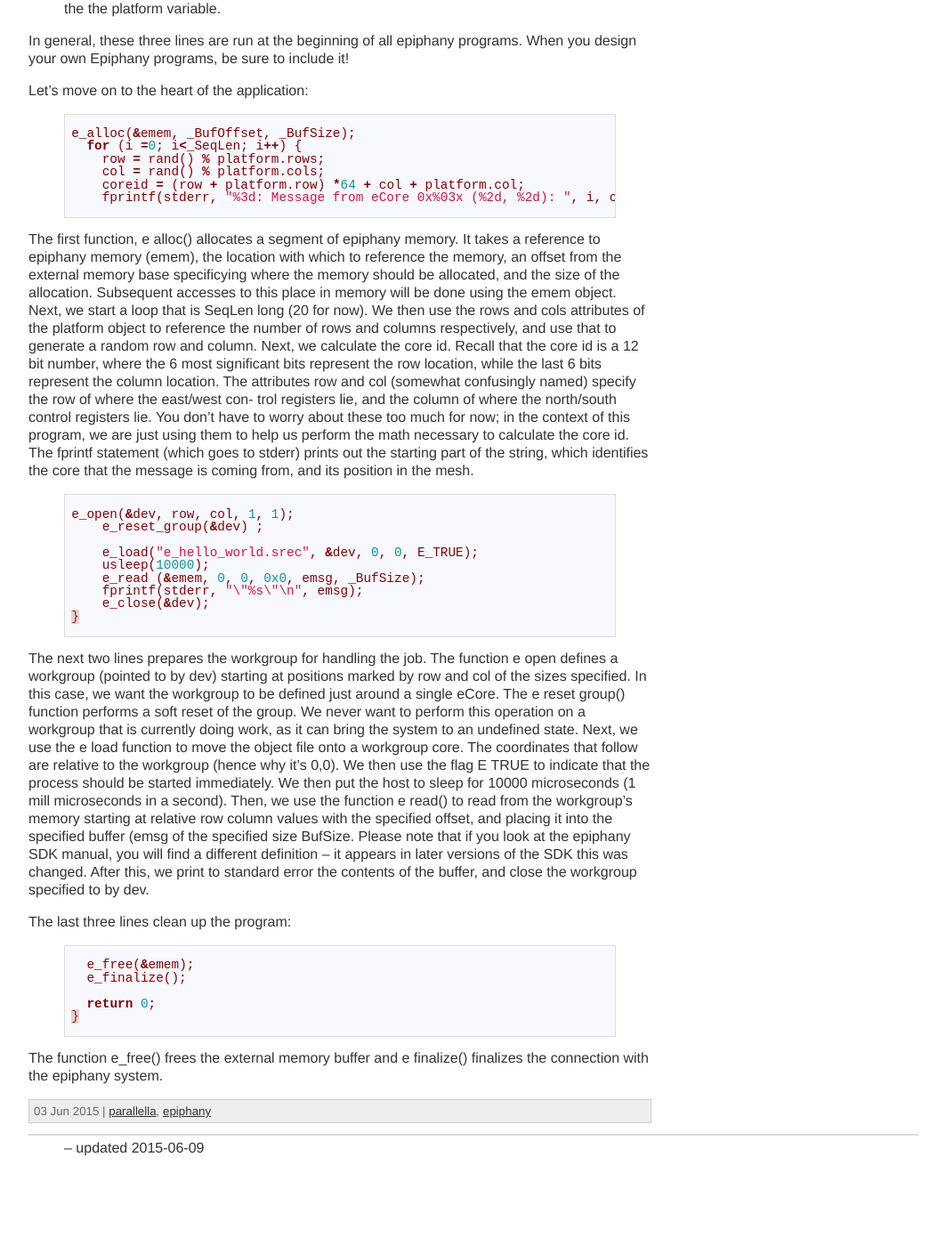
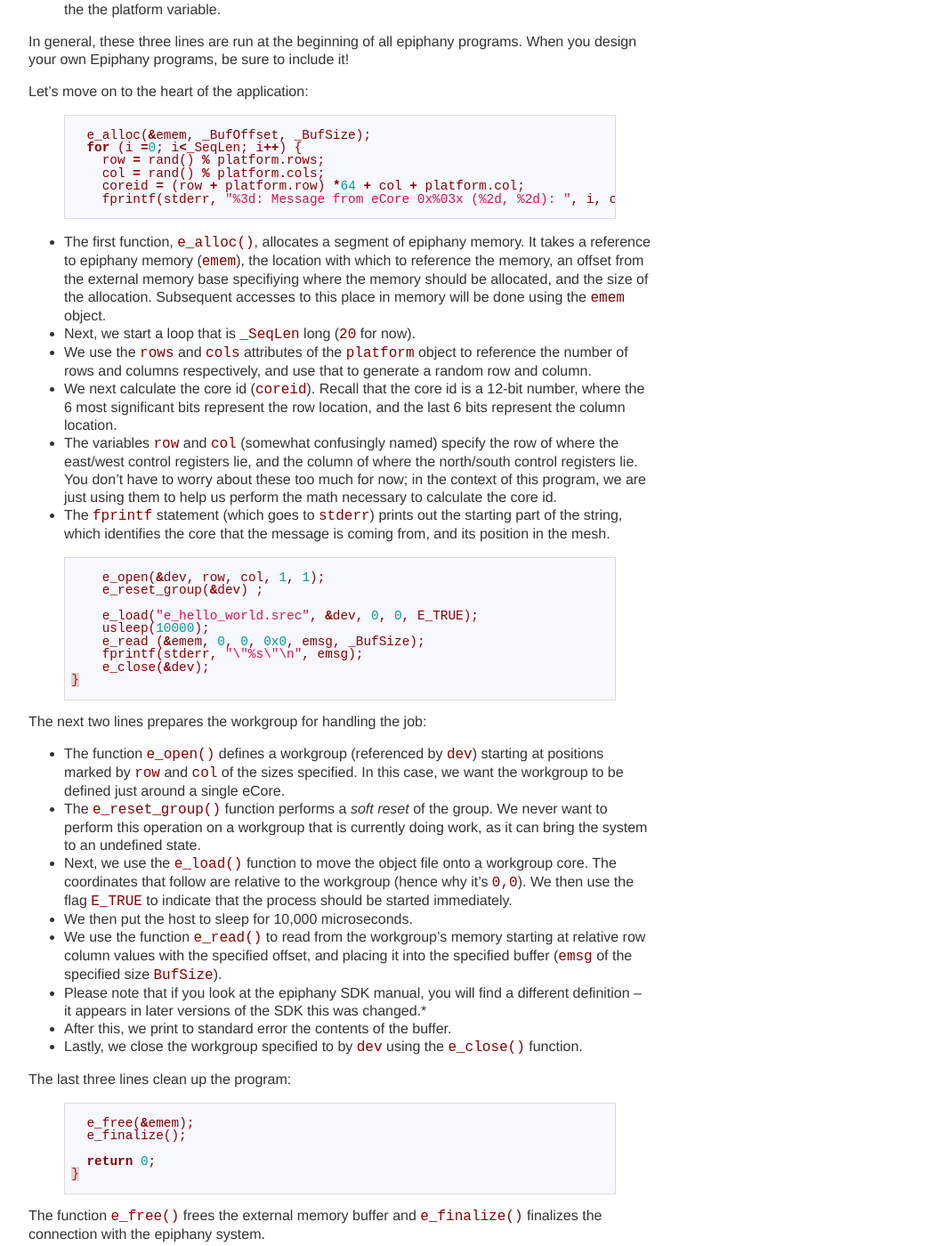
Before and after one commit to suzannejmatthews/suzannejmatthews.github.io, a Jekyll site: the page built from _posts/2015-06-03-epiphany-hello-world.markdown, in a window 1280 px wide and 1400 px high, scrolled down 3769 px. Shown: the whole window at 89% size, without its empty margins (108-1171 px from the left). Built offline with Jekyll 4.4.1, drawn with Linux system fonts in a browser that asks for light colours; before the commit the page ends 5080 px from its top, so only the background shows below that; some of the changed text lies outside the part shown.

Commit message:
finished text of hello world tutorial

```diff
--- a/_posts/2015-06-03-epiphany-hello-world.markdown
+++ b/_posts/2015-06-03-epiphany-hello-world.markdown
@@ -214,6 +214,7 @@ used to help us keep track of memory on the eCores.
 will be received from the epiphany eCores.
 
 The next three lines initializes the device.
+
 * We first call `e_init()`, which initializes the host library data structures
 and establishes a connection to the epiphany platform.
 * The next function, `e_reset_system()`, performs a full hardware reset of the
@@ -227,29 +228,37 @@ When you design your own Epiphany programs, be sure to include it!
 Let's move on to the heart of the application:
 
 {% highlight c%}
-e_alloc(&emem, _BufOffset, _BufSize);
+  e_alloc(&emem, _BufOffset, _BufSize);
   for (i =0; i<_SeqLen; i++) {
     row = rand() % platform.rows;
     col = rand() % platform.cols;
     coreid = (row + platform.row) *64 + col + platform.col;
     fprintf(stderr, "%3d: Message from eCore 0x%03x (%2d, %2d): ", i, coreid, row, col);
 {% endhighlight %}
-The first function, e alloc() allocates a segment of epiphany memory. It takes a reference to epiphany
-memory (emem), the location with which to reference the memory, an offset from the external memory base
-specificying where the memory should be allocated, and the size of the allocation. Subsequent accesses
-to this place in memory will be done using the emem object.
-Next, we start a loop that is SeqLen long (20 for now). We then use the rows and cols attributes of
-the platform object to reference the number of rows and columns respectively, and use that to generate a random row and column. Next, we calculate the core id. Recall that the core id is a 12 bit number, where
-the 6 most significant bits represent the row location, while the last 6 bits represent the column location.
-The attributes row and col (somewhat confusingly named) specify the row of where the east/west con-
-trol registers lie, and the column of where the north/south control registers lie. You don’t have to worry
-about these too much for now; in the context of this program, we are just using them to help us perform
-the math necessary to calculate the core id. The fprintf statement (which goes to stderr) prints out the
-starting part of the string, which identifies the core that the message is coming from, and its position in
-the mesh.
+
+* The first function, `e_alloc()`, allocates a segment of epiphany memory. It
+takes a reference to epiphany memory (`emem`), the location with which to
+reference the memory, an offset from the external memory base specifiying where
+the memory should be allocated, and the size of the allocation. Subsequent accesses
+to this place in memory will be done using the `emem` object.
+* Next, we start a loop that is `_SeqLen` long (`20` for now).
+* We use the `rows` and `cols` attributes of the `platform` object to
+reference the number of rows and columns respectively, and use that to
+generate a random row and column.
+* We next calculate the core id (`coreid`). Recall that the core id is a 12-bit
+number, where the 6 most significant bits represent the row location, and the
+last 6 bits represent the column location.
+* The variables `row` and `col` (somewhat confusingly named) specify the row
+of where the east/west control registers lie, and the column of where the
+north/south control registers lie. You don’t have to worry about these too much
+for now; in the context of this program, we are just using them to help us
+perform the math necessary to calculate the core id.
+* The `fprintf` statement (which goes to `stderr`) prints out the
+starting part of the string, which identifies the core that the message is
+coming from, and its position in the mesh.
 
 {% highlight c%}
-e_open(&dev, row, col, 1, 1);
+    e_open(&dev, row, col, 1, 1);
     e_reset_group(&dev) ;
 
     e_load("e_hello_world.srec", &dev, 0, 0, E_TRUE);
@@ -259,19 +268,27 @@ e_open(&dev, row, col, 1, 1);
     e_close(&dev);
 }
 {% endhighlight %}
-The next two lines prepares the workgroup for handling the job. The function e open defines a workgroup
-(pointed to by dev) starting at positions marked by row and col of the sizes specified. In this case, we
-want the workgroup to be defined just around a single eCore. The e reset group() function performs a
-soft reset of the group. We never want to perform this operation on a workgroup that is currently doing
-work, as it can bring the system to an undefined state.
-Next, we use the e load function to move the object file onto a workgroup core. The coordinates that
-follow are relative to the workgroup (hence why it’s 0,0). We then use the flag E TRUE to indicate that
-the process should be started immediately. We then put the host to sleep for 10000 microseconds (1 mill
-microseconds in a second). Then, we use the function e read() to read from the workgroup’s memory
-starting at relative row column values with the specified offset, and placing it into the specified buffer
-(emsg of the specified size BufSize. Please note that if you look at the epiphany SDK manual, you will
-find a different definition – it appears in later versions of the SDK this was changed. After this, we print
-to standard error the contents of the buffer, and close the workgroup specified to by dev.
+
+The next two lines prepares the workgroup for handling the job:
+
+* The function `e_open()` defines a workgroup (referenced by `dev`) starting at
+positions marked by `row` and `col` of the sizes specified. In this case, we
+want the workgroup to be defined just around a single eCore.
+* The `e_reset_group()` function performs a *soft reset* of the group. We never
+want to perform this operation on a workgroup that is currently doing work, as
+it can bring the system to an undefined state.
+* Next, we use the `e_load()` function to move the object file onto a workgroup
+core. The coordinates that follow are relative to the workgroup (hence why it’s
+`0,0`). We then use the flag `E_TRUE` to indicate that the process should be
+started immediately.
+* We then put the host to sleep for 10,000 microseconds.
+* We use the function `e_read()` to read from the workgroup’s memory starting
+at relative row column values with the specified offset, and placing it into
+the specified buffer (`emsg` of the specified size `BufSize`).
+* Please note that if you look at the epiphany SDK manual, you will find a
+different definition – it appears in later versions of the SDK this was changed.*
+* After this, we print to standard error the contents of the buffer.
+* Lastly, we close the workgroup specified to by `dev` using the `e_close()` function.
 
 The last three lines clean up the program:
 {% highlight c%}
@@ -282,8 +299,120 @@ The last three lines clean up the program:
 }
 {% endhighlight %}
 
-The function e_free() frees the external memory buffer and e finalize() finalizes the connection
-with the epiphany system.
+The function `e_free()` frees the external memory buffer and `e_finalize()`
+finalizes the connection with the epiphany system.
+
+##Compling and Running the Code
+Above the `src` directory in the main `hello-world` directory, there are two
+files: `build.sh` and `run.sh`. It is best that you create a copy of these files
+and then customize them for all your future applications.
+
+We will study each of these files in turn:
+
+###`build.sh`: compiles the `hello-world` application
+Let’s take a look at `build.sh` first:
+{% highlight bash linenos%}
+#!/bin/bash
+
+set -e
+
+ESDK=${EPIPHANY_HOME}
+ELIBS="-L ${ESDK}/tools/host/lib"
+EINCS="-I ${ESDK}/tools/host/include"
+ELDF=${ESDK}/bsps/current/fast.ldf
+
+SCRIPT=$(readlink -f "$0")
+EXEPATH=$(dirname "$SCRIPT")
+cd $EXEPATH
+
+CROSS_PREFIX=
+case $(uname -p) in
+	arm*)
+		# Use native arm compiler (no cross prefix)
+		CROSS_PREFIX=
+		;;
+	   *)
+		# Use cross compiler
+		CROSS_PREFIX="arm-linux-gnueabihf-"
+		;;
+esac
+
+# Build HOST side application
+${CROSS_PREFIX}gcc src/hello_world.c -o Debug/hello_world.elf ${EINCS} ${ELIBS} -le-hal -le-loader -lpthread
+
+# Build DEVICE side program
+e-gcc -T ${ELDF} src/e_hello_world.c -o Debug/e_hello_world.elf -le-lib
+
+# Convert ebinary to SREC file
+e-objcopy --srec-forceS3 --output-target srec Debug/e_hello_world.elf Debug/e_hello_world.srec
+{% endhighlight %}
+
+
+The first few lines set paths to make use of the Epiphany libraries, and sets
+other variables to enable execution. You can ignore the whole `CROSSPREFIX`
+section, since that is for people who are not natively building on the
+Parallella board.
+
+Line 27 compiles the host side application. This looks like a standard `gcc`
+build command, with the resulting executable being placed in the directory
+`Debug/hello_world.elf` and linked against the necessary header and library
+files.
+
+Line 30 compiles the device side application. The `e-gcc` compiler looks
+similar to `gcc`, but its job to create an executable that is suitable for the
+epiphany architecture. The `-T` flag is mandatory, and links the created
+executable to the board linker file specified by `$ELDF`. It also links against
+the eLib library, which is specified with the mandatory flag `-le-lib`.
+
+Line 33 is absolutely crucial. The `e-objcopy` command copies a binary file,
+transforming it into a standard S-record (SREC) file in the process, which is
+a standard assembly file created by Motorola that is commonly used in
+microcontroller applications. Currently, SREC is the only type of file that
+the Epiphany boards allow.
+
+###`run.sh`: runs the `hello-world` application
+Let's now take a look at the `run.sh` file:
+
+{% highlight bash linenos%}
+#!/bin/bash
+
+set -e
+
+ESDK=${EPIPHANY_HOME}
+ELIBS=${ESDK}/tools/host/lib:${LD_LIBRARY_PATH}
+EHDF=${EPIPHANY_HDF}
+
+cd Debug
+
+sudo -E LD_LIBRARY_PATH=${ELIBS} EPIPHANY_HDF=${EHDF} ./hello_world.elf
+{% endhighlight %}
+
+We set some more paths in the first few lines, `cd` into the `Debug` directory,
+and run the command on line 11.
+
+Notice that the structure is very similar to the way we ran the JtR program
+in our previous post! Recall that programs must be invoked using superuser
+priviledges, so the `sudo -E` is required. The `-E` flag helps us specify the
+environment. In this case, we also need to specify the location of the hardware
+descriptor file of the Epiphany board (EHDF).
+
+##What's this program doing?
+First, *does this program executing in parallel?* If you have been following
+closely with our example, you should quickly see that the answer is no! Though
+the program runs non-deterministically, it is not due to parallel execution.
+The random number generator randomly generates random `row` and `col` values
+which is used to construct a random `coreid`. That single core is accessed,
+and the hello-world application is run on that single core! We can confirm this
+by closely inspecting line 28. Note that the size of the workgroup being
+created by the `e_open` command is 1x1, or 1 core. So, we randomly access
+a single core `_SeqLen` times, running the hello-world.srec (device program)
+on it serially.
+
+###In Class Exercise:
+Modify the hello-world application so that it prints out hello world on
+every core *in order*. That is, core (0,0) gets printed out first, core (0,1)
+second and so on, until all 16 cores output the hello-world message. How does
+the device program change? How does the host program change?
 
 [parallella]:      https://www.parallella.org/
 [pdf2]: http://www.suzannejmatthews.com/private/SSHParallella.pdf
```
Also changed, not shown: other parts of _posts/2015-06-03-epiphany-hello-world.markdown (+3 -3 lines).
